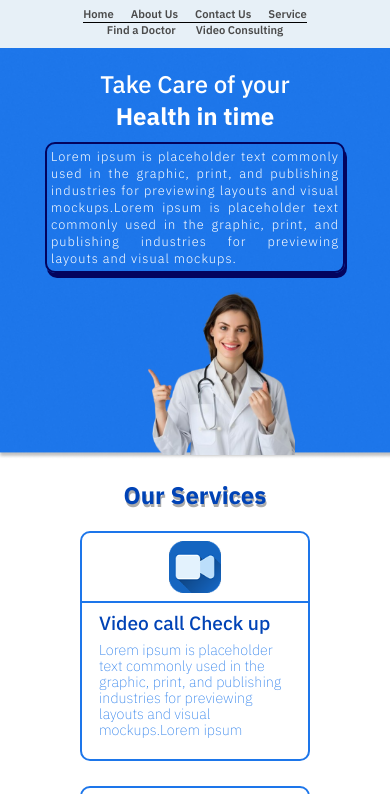
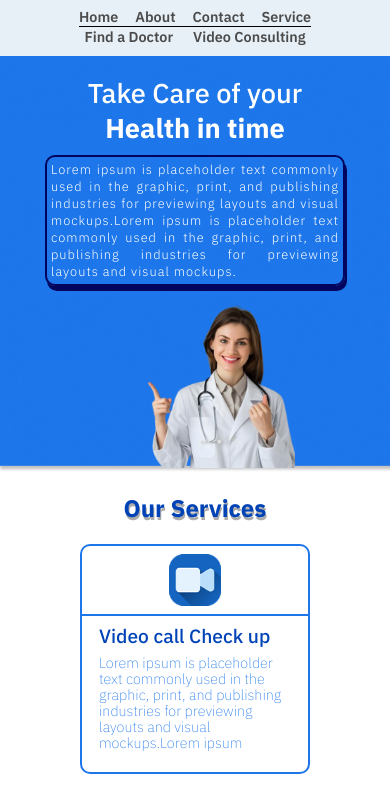
Before and after one commit to wass-technologies/akash-sharma-assigment, a plain HTML site: page index.html in a window 390 px wide. Shown: the part 50-844 px from the top of the page. Drawn offline with Linux system fonts and the light colour scheme; a web font is replaced by a local one.

Commit message:
Add files via upload

```diff
--- a/index.html
+++ b/index.html
@@ -17,7 +17,7 @@
 
                 <div class="topbar">
 
-                    <div><h2>Logo</h2></div>
+                    <div class="logo_heading"><h2>Logo</h2></div>
 
                     <div class="helpbtm">
                         <button class="hp"><img src="images/Help.png" alt="">Help 24/7</button>
@@ -35,10 +35,10 @@
             <div class="container">
                 <div class="btmbar">
                     <div class="leftpart">
-                        <a href="#">Home</a>
-                        <a href="#">About Us</a>
-                        <a href="#">Contact Us</a>
-                        <a href="#">Service</a>
+                        <a class="home" href="#">Home</a>
+                        <a class="about" href="#">About</a>
+                        <a class="contact" href="#">Contact</a>
+                        <a class="services" href="#">Service</a>
                     </div>
                     <div class="rightpart">
                         <a href="#">Find a Doctor</a>
--- a/styles.css
+++ b/styles.css
@@ -46,6 +46,15 @@
     font-weight: 500;
     font-style: normal;
     font-size: 2.5em;
+
+}
+
+.logo_heading{
+    transition: transform 0.5s ease-in-out;;
+}
+
+.logo_heading:hover{
+    transform: scale(1.2);
 }
 
 .topbar button{
@@ -122,6 +131,41 @@
     font-size: large;
 }
 
+.home:hover{
+    text-decoration: underline;
+    transform: scale(0.8);
+}
+
+.home{
+    transition:all 0.2s ease-in-out;
+}
+
+.about:hover{
+    text-decoration: underline;
+    transform: scale(0.8);
+}
+
+.about{
+    transition:all 0.2s ease-in-out;
+}
+
+.contact:hover{
+    text-decoration: underline;
+    transform: scale(0.8);
+}
+
+.contact{
+    transition:all 0.2s ease-in-out;
+}
+
+.services:hover{
+    text-decoration: underline;
+    transform: scale(0.8);
+}
+
+.services{
+    transition:all 0.2s ease-in-out;
+}
 /* hero section */
 
 .banner{
@@ -152,12 +196,34 @@
     font-size: 3em;
     font-weight:500;
     line-height: 0.5;
+    animation-name: slide_right;
+    animation-duration: 3s;
+    animation-delay: 0ms;
+    animation-iteration-count: 1;
 }
 
+@keyframes fadeIn {
+    from { opacity: 0; }
+    to { opacity: 1; }
+}
+
+@keyframes slide_right{
+    from{
+        transform:translateX(50%)
+    }
+
+    to{
+        transform:translateX(0%)
+    }
+}
 .para_section span{
     color: #FFFFFF;
     font-size: 3em;
     font-weight: 900;
+    animation-name: slide_right;
+    animation-duration: 3s;
+    animation-delay: 80ms;
+    animation-iteration-count: 1;
 }
 
 .para_section p{
@@ -165,6 +231,17 @@
     font-weight: 300;
     font-size: large;
     line-height: normal;
+    animation-name: fadeIn;
+    animation-duration: 5s;
+    animation-delay: 0ms;
+    animation-iteration-count: 1;
+}
+
+.images_section img{
+    animation-name: fadeIn;
+    animation-duration: 4s;
+    animation-delay: 0ms;
+    animation-iteration-count: 1;
 }
 
 /* our section */
@@ -438,8 +515,8 @@
     }
 
     .btmbar a{
-        font-size: 0.7em;
-        line-height: 15px;
+        font-size: 0.9em;
+        line-height: 1.2rem;
     }
 
     .rightpart{
@@ -477,13 +554,13 @@
     .para_section h2{
         text-align: center;
         color: #FFFFFF;
-        font-size: 1.5em;
+        font-size: 1.7em;
     }
 
     .para_section span{
         text-align: center;
         color: #FFFFFF;
-        font-size: 1.5em;
+        font-size: 1.7em;
         font-weight: 900;
     }
 
```
